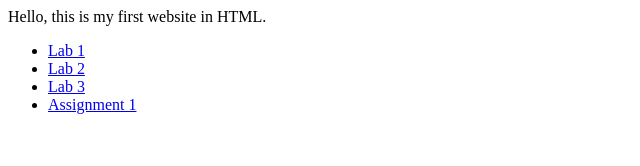
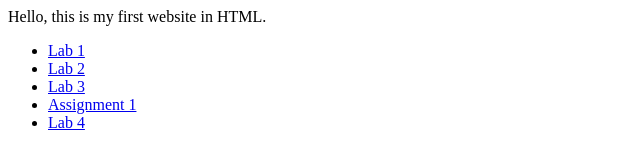
Before and after one commit to briankjkim/comp1537, a plain HTML site: page index.html in a window 1280 px wide. Shown: the full height of the page, 0-640 px from the left. Drawn offline with Linux system fonts and the light colour scheme.

Commit message:
Update index.html

```diff
--- a/index.html
+++ b/index.html
@@ -22,6 +22,9 @@
       <li>
         <a href="./Assignment1/index.html" target="_blank">Assignment 1</a>
       </li>
+      <li>
+        <a href="lab4/index.html" target="_blank">Lab 4</a>
+      </li>
     </ul>
 
 
```
